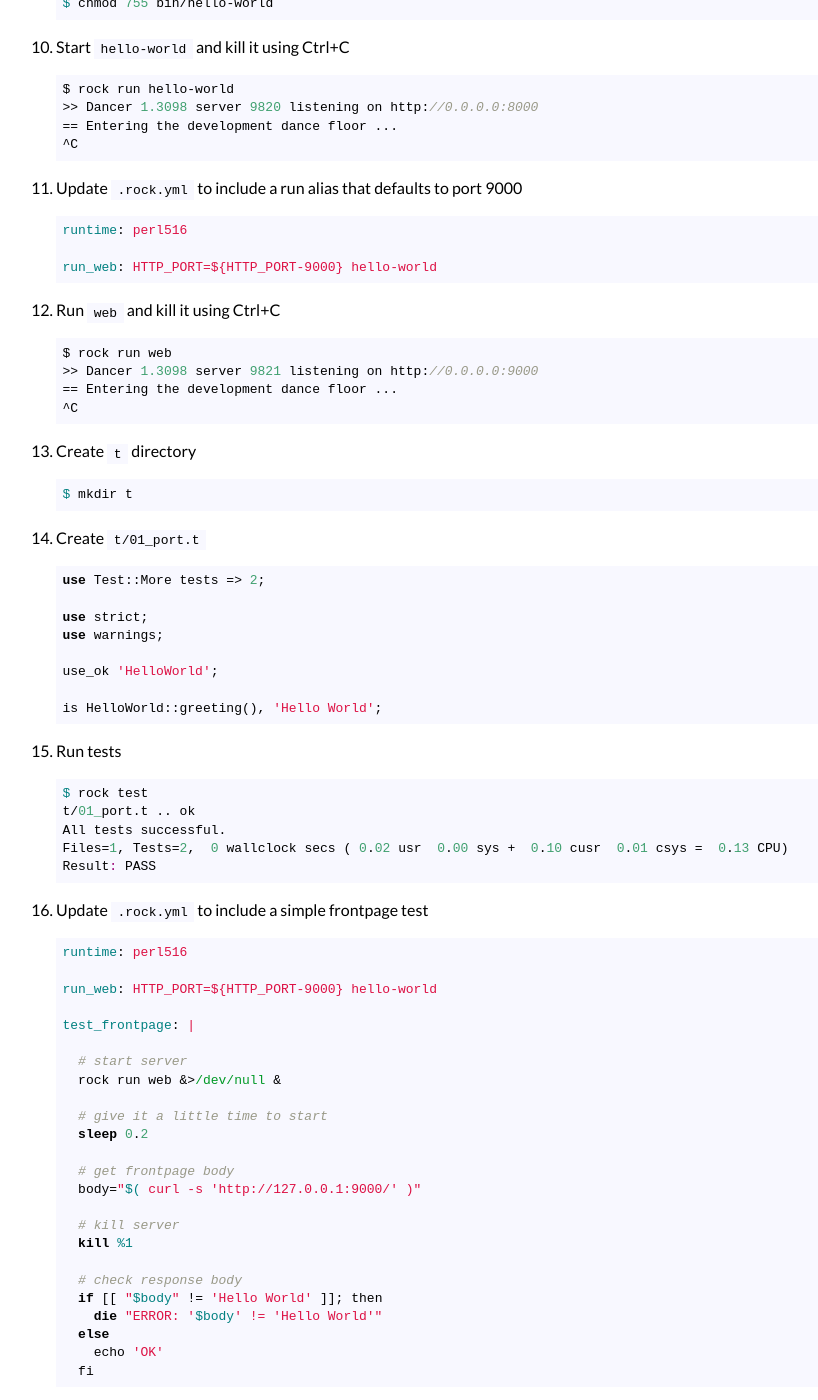
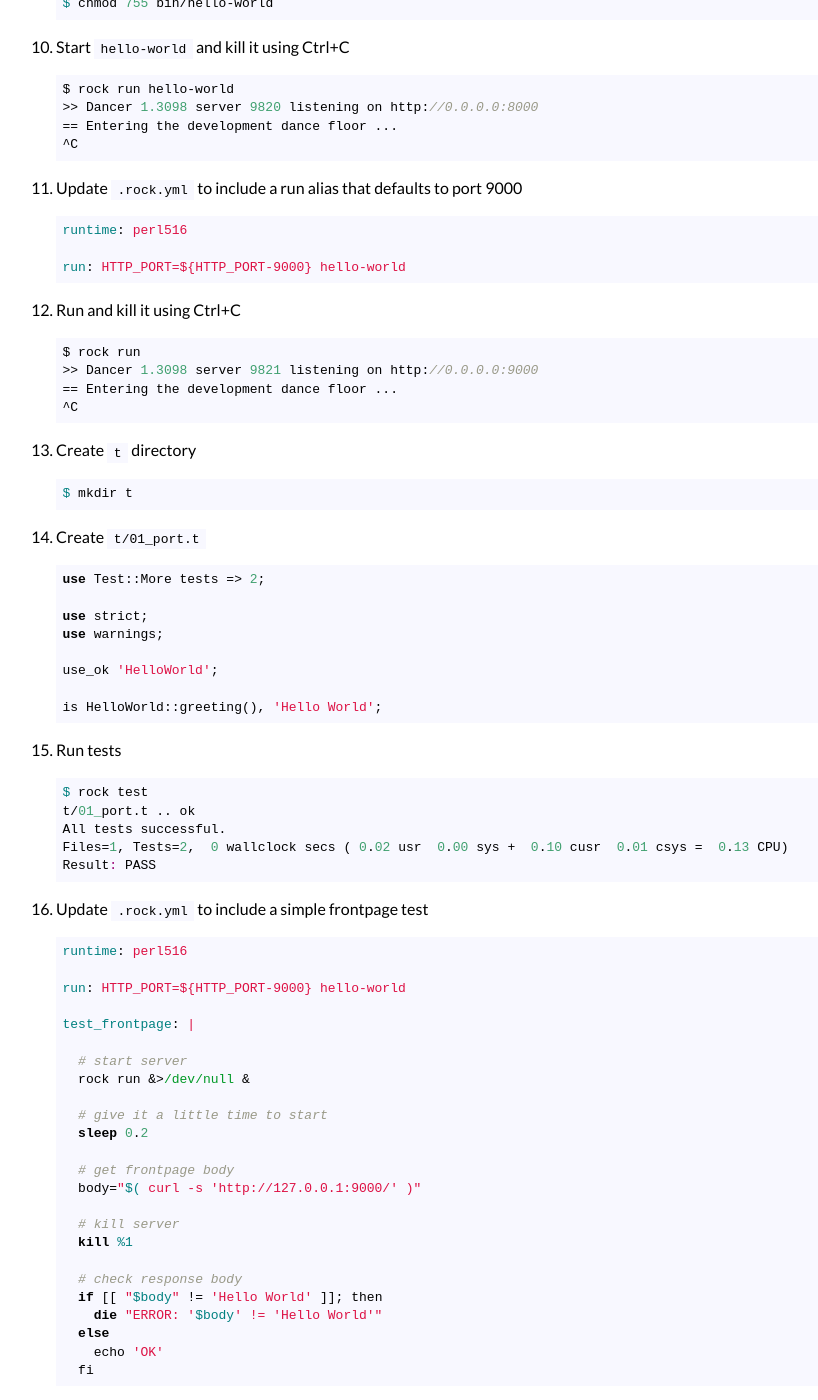
Before and after one commit to silas/rock, a Jekyll site: the page built from getting-started/perl/index.md, in a window 1280 px wide and 1400 px high, scrolled down 1424 px. Shown: the whole window, without its empty margins (40-858 px from the left). Built offline with Jekyll 4.4.1, drawn with Linux system fonts in a browser that asks for light colours.

Commit message:
Use "rock run" instead of "rock run web" in walkthroughs

```diff
--- a/getting-started/perl/index.md
+++ b/getting-started/perl/index.md
@@ -81,11 +81,11 @@ title: Getting Started with Perl
 
         runtime: perl516
 
-        run_web: HTTP_PORT=${HTTP_PORT-9000} hello-world
+        run: HTTP_PORT=${HTTP_PORT-9000} hello-world
 
- 1. Run `web` and kill it using Ctrl+C
+ 1. Run and kill it using Ctrl+C
 
-        $ rock run web
+        $ rock run
         >> Dancer 1.3098 server 9821 listening on http://0.0.0.0:9000
         == Entering the development dance floor ...
         ^C
@@ -117,12 +117,12 @@ title: Getting Started with Perl
 
         runtime: perl516
 
-        run_web: HTTP_PORT=${HTTP_PORT-9000} hello-world
+        run: HTTP_PORT=${HTTP_PORT-9000} hello-world
 
         test_frontpage: |
 
           # start server
-          rock run web &>/dev/null &
+          rock run &>/dev/null &
 
           # give it a little time to start
           sleep 0.2
```
Also changed, not shown: getting-started/node/index.md (+6 -6 lines), getting-started/php/index.md (+5 -5 lines).
